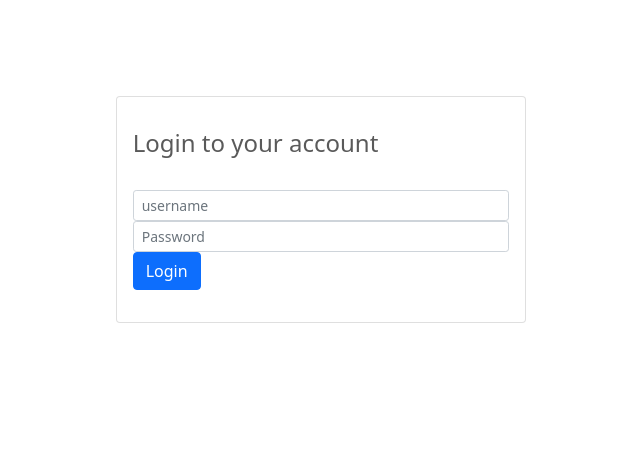
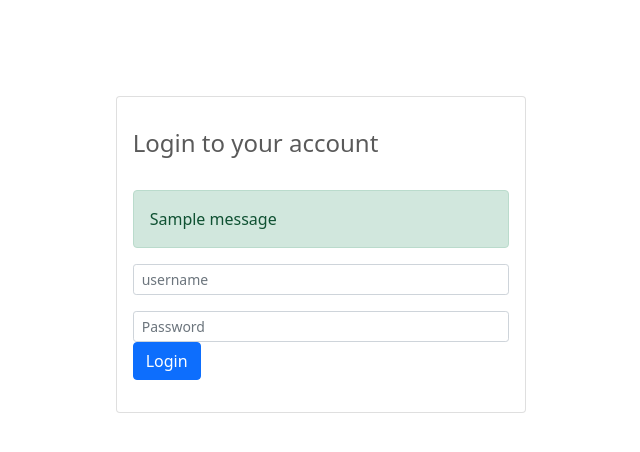
Before and after one commit to dharmicksai/UrbanCompanyNITK, a Django app: page /authentication/login in a window 1280 px wide. Shown: the top 452 px of the page, without its empty margins (319-959 px from the left). Run offline with Django 3.2, Linux system fonts and the light colour scheme; tables that the repository leaves empty hold one stand-in row (values such as "Sample post"); one stand-in notice (Sample message) is shown; some libraries are stand-ins or nearby versions.

Commit message:
Login almost fixed

```diff
--- a/UC/UrbanCompanyNITK/templates/authentication/login.html
+++ b/UC/UrbanCompanyNITK/templates/authentication/login.html
@@ -14,6 +14,17 @@
         <div class="card-title py-3">
           <h4>Login to your  account</h4>
         </div>
+
+        {% if messages %}
+        <div class="messages">
+          {% for message in messages %}
+          <div{% if message.tags %} class="alert alert-sm alert-{{ message.tags }}"{% endif %}>
+              {{ message }}
+          </div>
+          {% endfor %}
+        </div>
+        {% endif %}
+
         <form action="{% url 'login' %}" method="post">
           {% csrf_token %}
 
@@ -28,6 +39,7 @@
               class="form-control form-control-sm"
             />
           </div>
+          <p class="text-sm text-success usernameSuccessOutput"></p>
           <div class="form-group">
             <input
               type="password"
```
